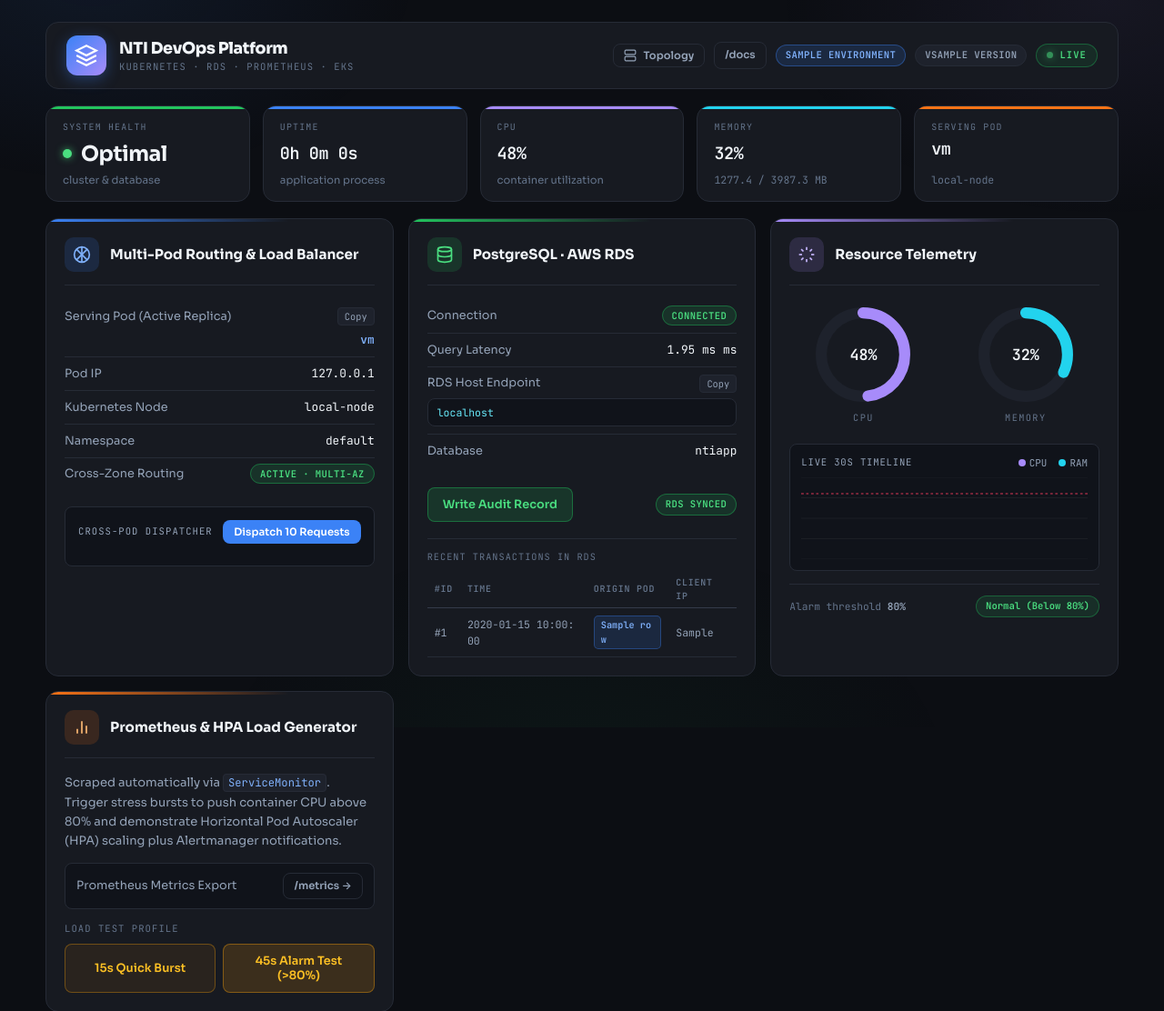
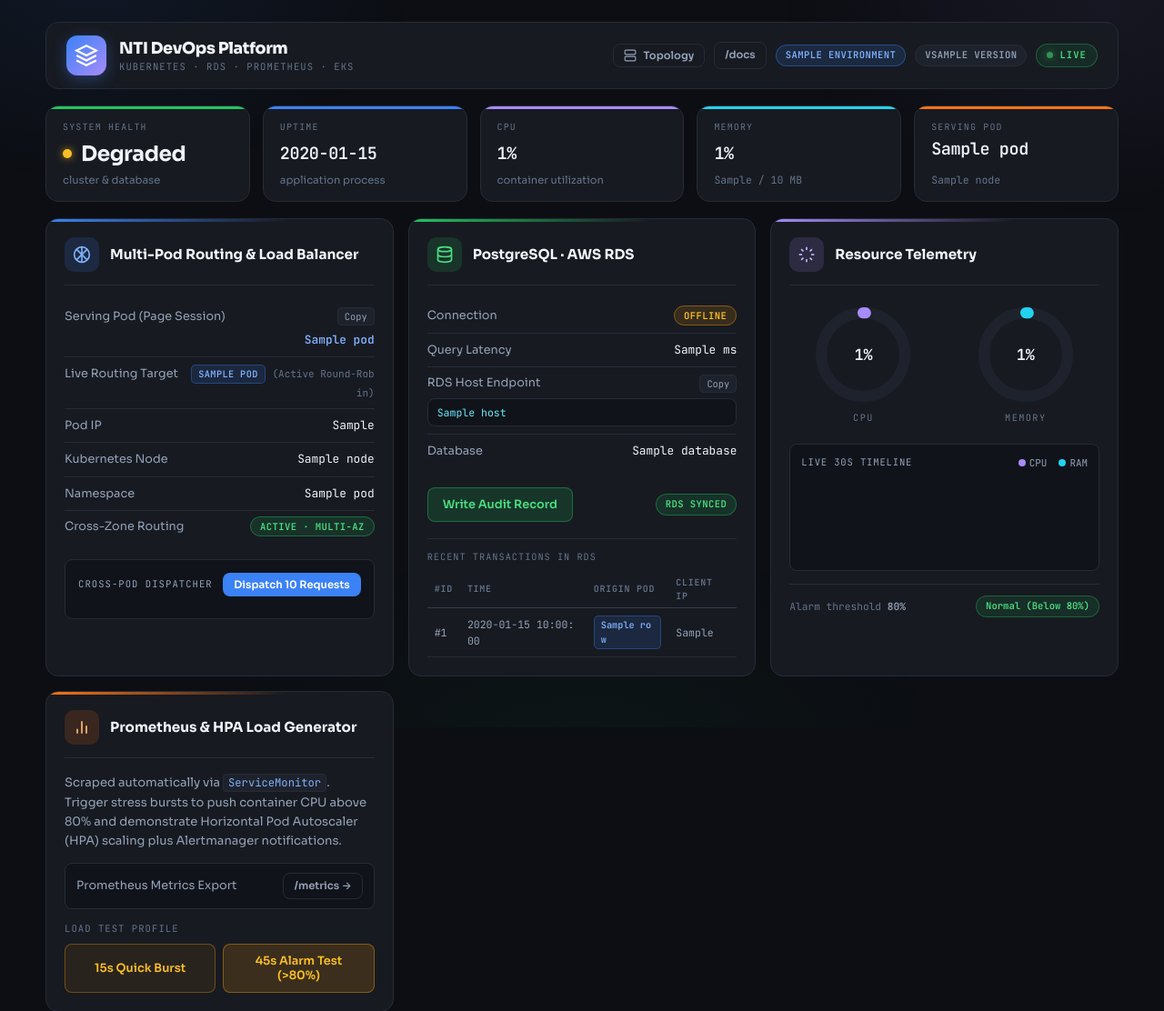
Before and after one commit to abdalrahmanx9/nti-project, a FastAPI app: template app/templates/index.html in a window 1280 px wide. Shown: the top 1112 px of the page at 91% size. Run offline with FastAPI, Linux system fonts and the light colour scheme; the template is opened without the code that fills it: most values are stand-ins (such as "Sample title", 1, 10 or a date in 2020); data that the repository does not hold is empty.

Commit message:
fix(ui): eliminate pod display jitter and stale cache on page refresh

```diff
--- a/app/main.py
+++ b/app/main.py
@@ -91,7 +91,12 @@ async def prometheus_metrics_middleware(request: Request, call_next):
             endpoint=endpoint_label
         ).observe(duration)
 
-    if endpoint_label == "/static/*":
+    if endpoint == "/" or endpoint.startswith("/api/"):
+        # ponytail: prevent browser heuristic caching and bfcache from painting stale pod telemetry on refresh
+        response.headers["Cache-Control"] = "no-store, no-cache, must-revalidate, max-age=0"
+        response.headers["Pragma"] = "no-cache"
+        response.headers["Expires"] = "0"
+    elif endpoint_label == "/static/*":
         response.headers["Cache-Control"] = "no-cache, must-revalidate"
 
     return response
--- a/app/static/js/app.js
+++ b/app/static/js/app.js
@@ -44,7 +44,16 @@ const elements = {
     topologyModal: document.getElementById('topology-modal'),
 };
 
-let previousPodName = null;
+// ponytail: initialize from server-rendered DOM so we know the session pod immediately
+const sessionServingPod = elements.podDisplay ? elements.podDisplay.textContent.trim() : null;
+let previousPodName = sessionServingPod;
+
+function getPodDeploymentHash(name) {
+    if (!name) return '';
+    const parts = name.split('-');
+    return parts.length >= 3 ? parts[parts.length - 2] : name;
+}
+
 const historyPoints = [];
 const MAX_HISTORY = 20;
 
@@ -120,7 +129,7 @@ function drawTelemetryChart() {
 
 // Render audit records in the database table
 function renderAuditTable(records) {
-    if (!records || records.length === 0) return;
+    if (!elements.dbAuditTbody || !records || records.length === 0) return;
     elements.dbAuditTbody.innerHTML = records.map(r => `
         <tr>
             <td class="mono font-bold text-cyan">#${r.id}</td>
@@ -138,25 +147,39 @@ async function fetchTelemetry() {
         if (!response.ok) throw new Error(`HTTP ${response.status}`);
         const data = await response.json();
 
-        // Check if traffic routed to a new pod
-        if (previousPodName && previousPodName !== data.pod.name) {
-            elements.podDisplay.classList.add('flash-change');
-            appendLog(`Traffic routed to different pod: <strong>${data.pod.name}</strong> on node ${data.pod.node}`, 'ROUTER');
-            setTimeout(() => elements.podDisplay.classList.remove('flash-change'), 2000);
+        // Update live round-robin routing target badge
+        const liveTargetBadge = document.getElementById('live-target-badge');
+        if (liveTargetBadge && data.pod && data.pod.name) {
+            const shortId = data.pod.name.split('-').slice(-1)[0] || data.pod.name;
+            liveTargetBadge.textContent = shortId;
+        }
+
+        // Check if traffic routed to a new pod during background polling
+        const currentHash = getPodDeploymentHash(data.pod ? data.pod.name : '');
+        const sessionHash = getPodDeploymentHash(sessionServingPod);
+
+        // Only swap the session serving pod if an actual new deployment rollout occurred
+        if (sessionHash && currentHash && currentHash !== sessionHash) {
+            elements.podDisplay.textContent = data.pod.name;
+            elements.k8sPodName.textContent = data.pod.name;
+            elements.nodeDisplay.textContent = data.pod.node;
+            elements.k8sPodIp.textContent = data.pod.ip;
+            const nodeHostElem = document.getElementById('k8s-node-host');
+            if (nodeHostElem) nodeHostElem.textContent = data.pod.node;
+            const matrixPodElem = document.getElementById('matrix-pod-name');
+            if (matrixPodElem) matrixPodElem.textContent = data.pod.name;
+            if (previousPodName !== data.pod.name) {
+                appendLog(`New deployment rollout detected: <strong>${data.pod.name}</strong> on node ${data.pod.node}`, 'DEPLOY');
+            }
+        } else if (previousPodName && previousPodName !== data.pod.name) {
+            // Live background polling routed to alternate replica (demonstrating multi-pod round-robin)
+            appendLog(`Live API check routed to replica: <strong>${data.pod.name}</strong> on node ${data.pod.node}`, 'ROUTER');
         }
         previousPodName = data.pod.name;
 
-        // Uptime & Pod Metadata
+        // Uptime & Host Metadata
         elements.uptimeDisplay.textContent = data.uptime_formatted;
-        elements.nodeDisplay.textContent = data.pod.node;
-        elements.podDisplay.textContent = data.pod.name;
-        elements.k8sPodName.textContent = data.pod.name;
-        elements.k8sPodIp.textContent = data.pod.ip;
         elements.k8sNamespace.textContent = data.pod.namespace;
-        const nodeHostElem = document.getElementById('k8s-node-host');
-        if (nodeHostElem) nodeHostElem.textContent = data.pod.node;
-        const matrixPodElem = document.getElementById('matrix-pod-name');
-        if (matrixPodElem) matrixPodElem.textContent = data.pod.name;
         const matrixDbElem = document.getElementById('matrix-db-host');
         if (matrixDbElem) matrixDbElem.textContent = data.database.host;
 
@@ -454,6 +477,5 @@ if (specSearch) {
     });
 }
 
-// Start periodic polling every 2.5 seconds
+// Start periodic background telemetry polling (initial HTML already contains server-rendered metrics)
 setInterval(fetchTelemetry, 2500);
-fetchTelemetry();
--- a/app/templates/index.html
+++ b/app/templates/index.html
@@ -107,10 +107,14 @@
                     <ul class="data-list">
                         <li class="data-row-stacked">
                             <div class="stacked-header">
-                                <span class="data-key">Serving Pod (Active Replica)</span>
+                                <span class="data-key">Serving Pod (Page Session)</span>
                                 <button type="button" class="btn-copy-mini" id="btn-copy-pod-name" title="Copy Pod Name">Copy</button>
                             </div>
                             <span class="data-val mono highlight-blue word-break" id="k8s-pod-name">{{ data.pod.name }}</span>
+                        </li>
+                        <li>
+                            <span class="data-key">Live Routing Target</span>
+                            <span class="data-val mono" id="k8s-live-target"><span class="badge badge-mini text-cyan" id="live-target-badge">{{ data.pod.name.split('-')[-1] }}</span> <span class="text-muted" style="font-size: 11px;">(Active Round-Robin)</span></span>
                         </li>
                         <li>
                             <span class="data-key">Pod IP</span>
```
Also changed, not shown: app/tests/test_app.py (+2 -0 lines).
